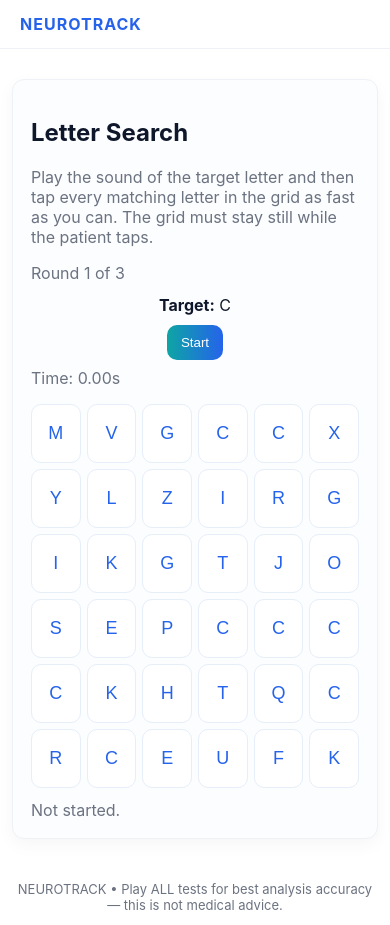
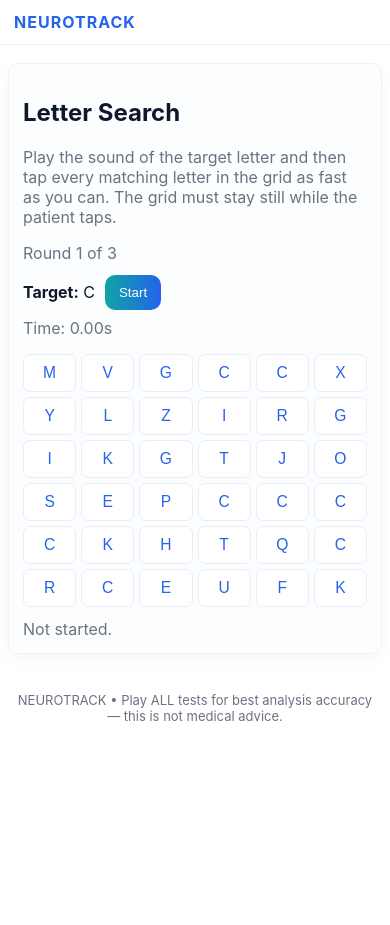
Before and after one commit to Amankesarwani2202/neurotrack, a Flask app: page /letter-search in a window 390 px wide. After the commit the page ends 721 px from the top, so only its background shows below. Run offline with Flask 3, Linux system fonts and the light colour scheme.

Commit message:
Make test screens usable on mobile

```diff
--- a/static/css/main.css
+++ b/static/css/main.css
@@ -20,3 +20,38 @@ body{font-family:Inter,Arial,Helvetica,sans-serif;background:var(--bg);color:var
 .big{font-size:20px;font-weight:700}
 .site-footer{text-align:center;padding:12px;color:var(--muted);font-size:13px;margin-top:18px}
 @media(max-width:700px){ .row{flex-direction:column} .site-header nav{display:none} }
+
+/* Mobile usability fixes for test pages */
+html { min-height: 100%; scroll-behavior: auto; }
+body { min-height: 100vh; overflow-x: hidden; overflow-y: auto; }
+.container { width: 100%; min-width: 0; }
+.card { min-width: 0; overflow-wrap: anywhere; }
+button, a.btn { touch-action: manipulation; }
+button:disabled { opacity: .65; cursor: not-allowed; }
+#letterGrid { width: 100%; grid-template-columns: repeat(6, minmax(0, 1fr)) !important; }
+#letterGrid button { min-width: 0; min-height: 42px !important; padding: 8px 0 !important; font-size: clamp(14px, 4vw, 18px) !important; }
+#nextBtnContainer { width: 100%; }
+#nextBtnContainer .btn { display: inline-flex; align-items: center; justify-content: center; min-height: 44px; }
+
+@media (max-width: 700px) {
+  .site-header { padding: 12px 14px; }
+  .container { margin: 10px auto; padding: 8px; }
+  .card { padding: 14px; border-radius: 10px; }
+  .row { flex-direction: row; align-items: center; }
+  #letterGrid { gap: 5px !important; }
+  #letterGrid button { min-height: 38px !important; border-radius: 7px; }
+  #nextBtnContainer[style*="display: flex"] {
+    position: sticky;
+    bottom: 8px;
+    z-index: 25;
+    padding: 8px;
+    margin-top: 12px !important;
+    background: rgba(255,255,255,.97);
+    border: 1px solid #e6eef8;
+    border-radius: 10px;
+    box-shadow: 0 4px 16px rgba(14,20,33,.12);
+  }
+  #nextBtnContainer .btn { width: 100%; }
+  #cookieImage { height: auto; max-height: 42vh; object-fit: contain; }
+  .site-footer { padding-bottom: 20px; }
+}
```
